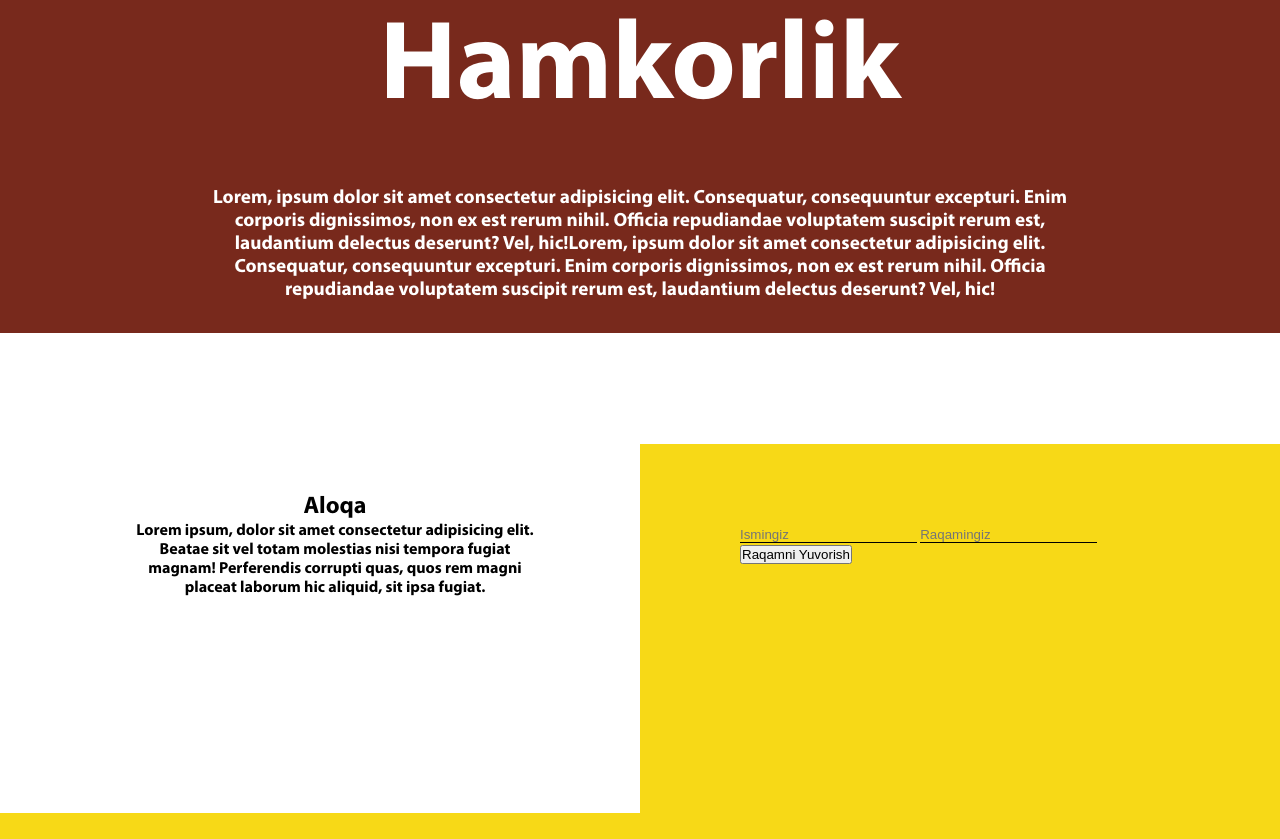
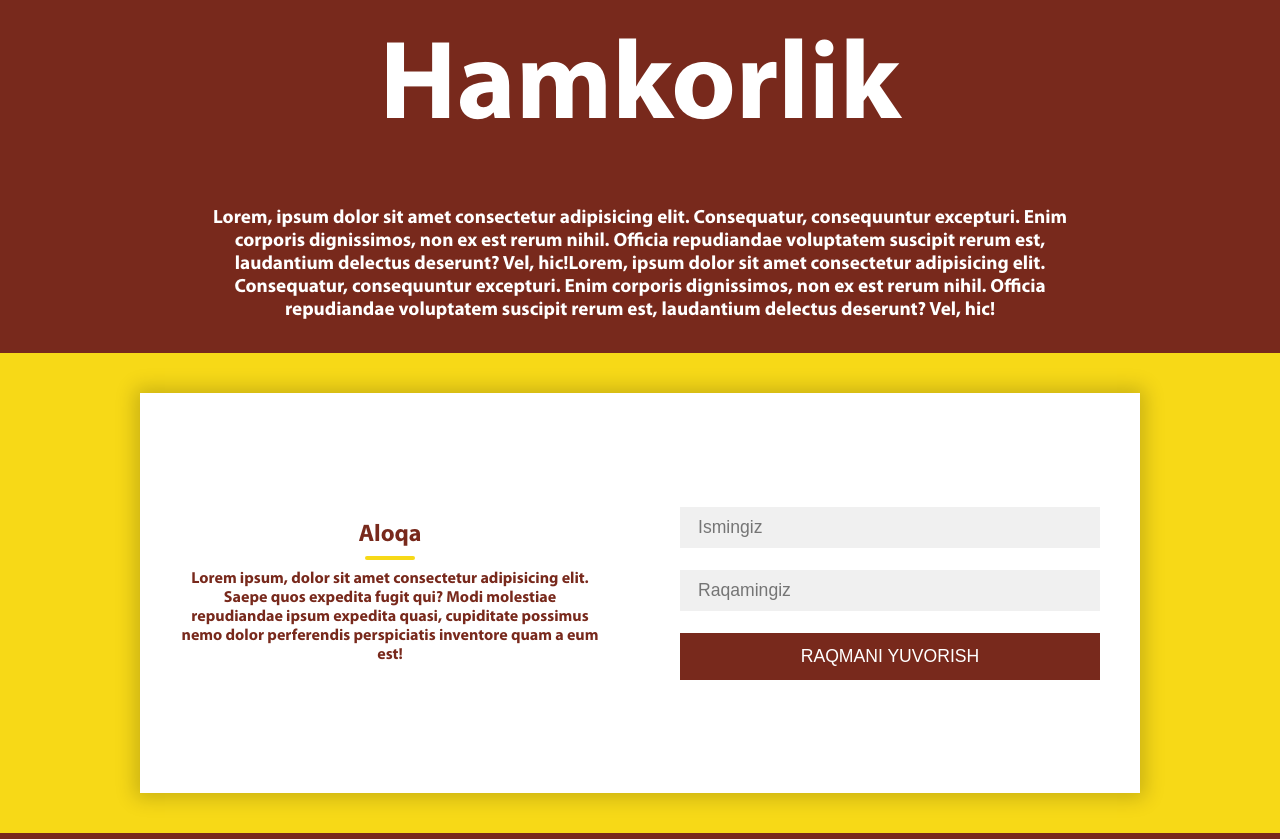
Before and after one commit to ruzakayumova/coffee-moffee, a plain HTML site: page index.html in a window 1280 px wide. Shown: the part 1961-2800 px from the top of the page. Drawn offline with nearby package versions, Linux system fonts and the light colour scheme.

Commit message:
desktop version done

```diff
--- a/index.html
+++ b/index.html
@@ -108,18 +108,17 @@
         <!-- contact -->
 
         <section class="section contact-section">
-            <div class="wrapper">
-                <div class="contact-wrapper">
-                    <div class="contact-info">
+            <div class="container">
+                <div class="contact-box">
+                    <div class="left">
                         <h2 class="contact-title">Aloqa</h2>
-                        <p>Lorem ipsum, dolor sit amet consectetur adipisicing elit. Beatae sit vel totam molestias nisi tempora fugiat magnam! Perferendis corrupti quas, quos rem magni placeat laborum hic aliquid, sit ipsa fugiat.</p>
+                        <p class="contact-info">Lorem ipsum, dolor sit amet consectetur adipisicing elit. Saepe quos expedita fugit qui? Modi molestiae repudiandae ipsum expedita quasi, cupiditate possimus nemo dolor perferendis perspiciatis inventore quam a eum est!</p>
                     </div>
-                    <div class="contact-form">
-                        <div class="inner-widht">
-                            <input type="text" class="username" placeholder="Ismingiz">
-                            <input type="tel" class="tel" placeholder="Raqamingiz">
-                            <button>Raqamni Yuvorish</button>
-                        </div>
+                    <div class="right">
+                        <!-- <h2>Contact Us</h2> -->
+                        <input type="text" class="field" placeholder="Ismingiz">
+                        <input type="text" class="field" placeholder="Raqamingiz">
+                        <button class="btn">Raqmani Yuvorish</button>
                     </div>
                 </div>
             </div>
@@ -131,7 +130,33 @@
 
     <!-- footer -->
 
-
+    <footer class="footer">
+        <div class="l-footer">
+            <h1><div class="logo"><img src="./public/images/logo.png" alt=""></div></h1>
+            <p>
+                Lorem ipsum dolor sit amet, consectetur adipisicing elit. Laboriosam atque recusandae in sit sunt molestiae aliquid fugit. Mollitia eaque tempore iure sit nobis? Vitae nemo, optio maiores numquam quis recusandae.
+            </p>
+        </div>
+        <ul class="r-footer">
+            <li>
+                <h2>Social</h2>
+                <ul class="box">
+                    <li><a href="#">Facebook</a></li>
+                    <li><a href="#">Telegram</a></li>
+                    <li><a href="#">Instagram</a></li>
+                </ul>
+            </li>
+            <li class="features">
+                <h2>Information</h2>
+                <ul class="box h-box">
+                    <li><a href="#">Asosiy</a></li>
+                    <li><a href="#">Batafsil</a></li>
+                    <li><a href="#">Hamkorlik</a></li>
+                    <li><a href="#">Aloqa</a></li>
+                </ul>
+            </li>
+        </ul>
+    </footer>
 
     <!-- footer ends -->
     <script src="https://ajax.googleapis.com/ajax/libs/jquery/3.6.0/jquery.min.js"></script>
--- a/public/css/styles.css
+++ b/public/css/styles.css
@@ -21,6 +21,7 @@
 body{
     background-color: #f7d917;
     font-family: 'MyriadPro-Bold', sans-serif;
+    /* font-family: 'Raleway', sans-serif; */
 }
 
 .section{
@@ -67,7 +68,7 @@ body{
     width: 100%;
     /* box-shadow: 0 20px 20px rgba(0, 0, 0, .2), 0 0 50px rgba(0, 0, 0, .2); */
     transition: .3s;
-    z-index: 10000;
+    z-index: 1;
 }
 
 .header-inner{
@@ -112,31 +113,6 @@ body{
     width: 150px;
 }
 
-/* .nav-list{
-    display: flex;
-    align-items: center;
-    justify-content: space-between;
-    position: fixed;
-    top: 70px;
-    right: 6vw;
-    z-index: 10000;
-}
-
-.nav-item{
-    padding-right: 60px;
-    text-transform: uppercase;
-    font-size: 1.2rem;
-    font-weight: bold;
-}
-
-.nav-item:last-child{
-    padding-right: 0;
-}
-
-.nav-item a{
-    padding: 10px;
-} */
-
 
 /* hero */
 
@@ -155,7 +131,7 @@ body{
     position: relative;
     top: 150px;
     right: 300px;
-    z-index: -1;
+    z-index: 2;
 }
 
 .hero img{
@@ -172,7 +148,7 @@ body{
     font-size: 4rem;
     line-height: 7rem;
     color: #78291c;
-    font-family: 'Monsterrat', sans-serif;
+    /* font-family: 'Monsterrat', sans-serif; */
     font-weight: bold;
     text-transform: uppercase;
     text-align: center;
@@ -196,7 +172,8 @@ body{
 }
 
 .hero-btn:hover{
-    opacity: .5;
+    opacity: .9;
+    border: 8px solid #78291c;
 }
 
 /* coffee */
@@ -279,50 +256,160 @@ body{
 /* contact */
 .contact-section{
     height: 60vh;
-    display: flex;
-    background: #fff;
+    color: #78291c;
+    padding: 0;
 
-}
-
-.contact-wrapper{
-    display: flex;
-    align-items: center;
-    justify-content: center;
 }
 
 
 
-.contact-section::after{
-    content: "";
-    display: block;
-    position: absolute;
-    top: 2405px;
-    right: 0;
-    background-color: #f7d917;
-    width: 50%;
-    height: 60vh;
-    z-index: 1;
+.container{
+	position: relative;
+	width: 100%;
+	height: 100%;
+	display: flex;
+	justify-content: center;
+	align-items: center;
+	padding: 20px 100px;
+    /* margin-top: 60px; */
 }
 
-.contact-info{
-    width: 50%;
-    text-align: center;
-    padding: 100px;
+.contact-box{
+	max-width: 1000px;
+    height: 400px;
+	display: grid;
+	grid-template-columns: repeat(2, 1fr);
+	justify-content: center;
+	align-items: center;
+	text-align: center;
+	background-color: #fff;
+	box-shadow: 0px 0px 19px 5px rgba(0,0,0,0.19);
 }
 
-.contact-form{
-    width: 50%;
-    padding: 100px;
-    display: flex;
-    justify-content: space-between;
-    align-items: center;
-    z-index: 2;
+.left{
+    padding: 25px 40px;
 }
 
-.username,
-.tel{
-    background: none;
-    border: none;
-    outline: none;
-    border-bottom: 1px solid;
+.right{
+	padding: 25px 40px;
 }
+
+h2{
+	position: relative;
+	padding: 0 0 10px;
+	margin-bottom: 10px;
+    color: #78291c;
+}
+
+h2:after{
+	content: '';
+    position: absolute;
+    left: 50%;
+    bottom: 0;
+    transform: translateX(-50%);
+    height: 4px;
+    width: 50px;
+    border-radius: 2px;
+    background-color: #f7d917;
+}
+
+.field{
+	width: 100%;
+	border: 2px solid rgba(0, 0, 0, 0);
+	outline: none;
+	background-color: rgba(230, 230, 230, 0.6);
+	padding: 0.5rem 1rem;
+	font-size: 1.1rem;
+	margin-bottom: 22px;
+	transition: .3s;
+}
+
+.field:hover{
+	background-color: rgba(0, 0, 0, 0.1);
+}
+
+.btn{
+	width: 100%;
+	padding: .8rem 1rem;
+	background-color: #78291c;
+	color: #fff;
+	font-size: 1.1rem;
+    text-transform: uppercase;
+	border: none;
+	outline: none;
+	cursor: pointer;
+	transition: .3s;
+}
+
+.btn:hover{
+    opacity: .9;
+    color: #f7d917;
+}
+
+.field:focus{
+    border: 2px solid #78291c;
+    background-color: #fff;
+}
+
+
+
+/* footer */
+.footer {
+    display: flex;
+    flex-flow: row wrap;
+    padding: 50px 0 0 400px;
+    color: #fff;
+    background-color: #78291c;
+}
+
+.footer > * {
+    flex:  1 100%;
+}
+
+.l-footer {
+    margin-right: 20px;
+    margin-bottom: 32px;
+    flex: 1 0px;
+    }
+
+footer h2 {
+    color: #f7d917;
+}
+
+footer h2::after{
+    display: none;
+}
+
+.footer ul {
+    padding-left: 0;
+}
+
+.footer li {
+    line-height: 32px;
+}
+
+.r-footer {
+    display: flex;
+    flex: 2 0px;
+}
+
+.r-footer > * {
+    margin-right: 1.25em;
+}
+
+.box a {
+    color: #999;
+}
+
+.l-footer p {
+    padding-right: 20%;
+    color: #999;
+}
+
+.r-footer > * {
+    flex: 1;
+}
+
+.features {
+    flex-grow: 2;
+}
```
